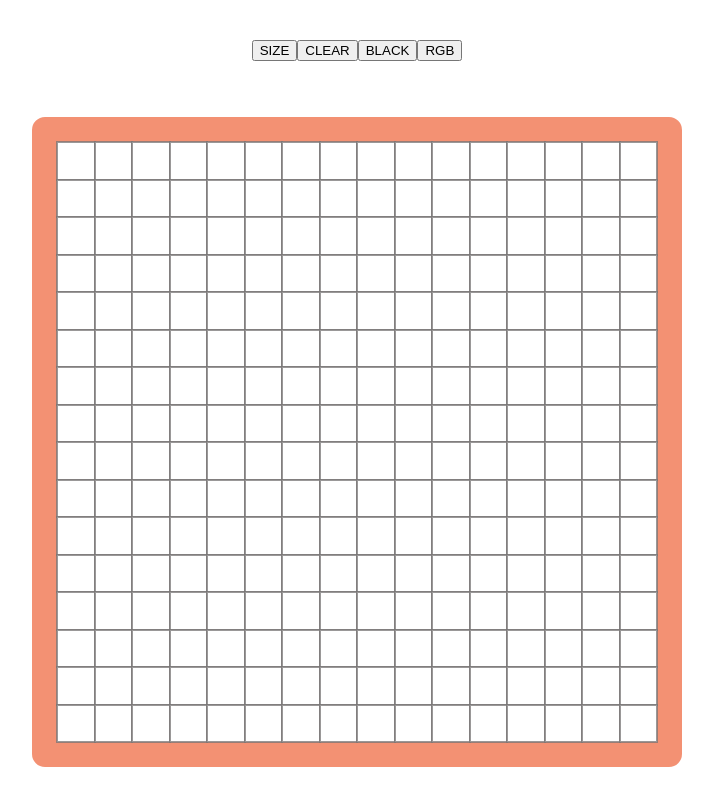
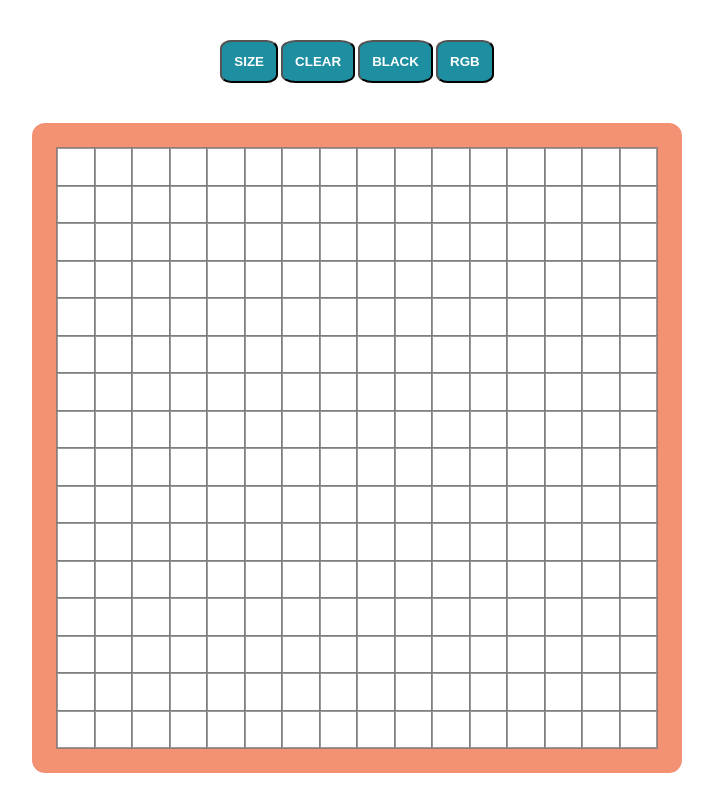
Before and after one commit to miroslavrut/etch-a-sketch, a plain HTML site: page index.html in a window 1280 px wide. Shown: the whole page, without its empty margins (283-996 px from the left). Drawn offline with Linux system fonts and the light colour scheme.

Commit message:
Position buttons

```diff
--- a/css/style.css
+++ b/css/style.css
@@ -7,6 +7,22 @@ html,body {
     display: flex;
     justify-content: center;
     margin-top: 5vh;
+}
+
+button {
+    background-color: rgb(30, 142, 161);
+    color: white;
+    padding: 1.5vh;
+    margin: 0 0.2vh;
+    font-weight: bolder;
+    transition: 0.2s ease-in-out;
+    border-radius: 20%;
+}
+
+button:hover {
+    background-color: white;
+    color: black;
+    outline-color: rgb(8, 61, 122)
 }
 
 #container {
@@ -20,7 +36,7 @@ html,body {
 #main {
     display: flex;
     justify-content: center;
-    margin-top: 7vh;
+    margin-top: 5vh;
 }
 
 #container > div {
--- a/js/main.js
+++ b/js/main.js
@@ -52,7 +52,7 @@ function rgbColor() {
 
 newBtn.addEventListener('click', () => {
     reset();
-    const newSize = prompt("Size: ");
+    const newSize = prompt("Size: ", "16");
     createGrid(newSize);
 });
 
```
